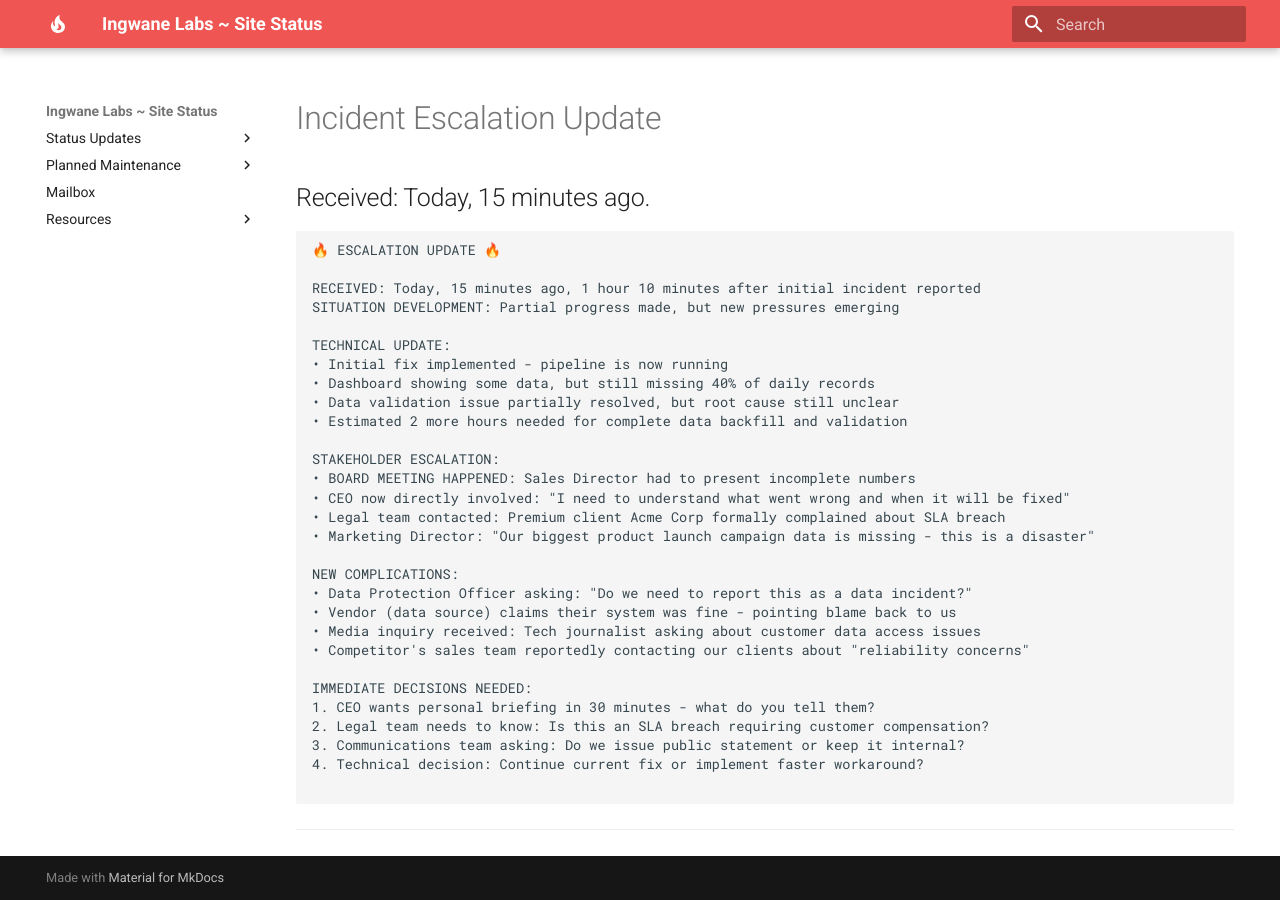
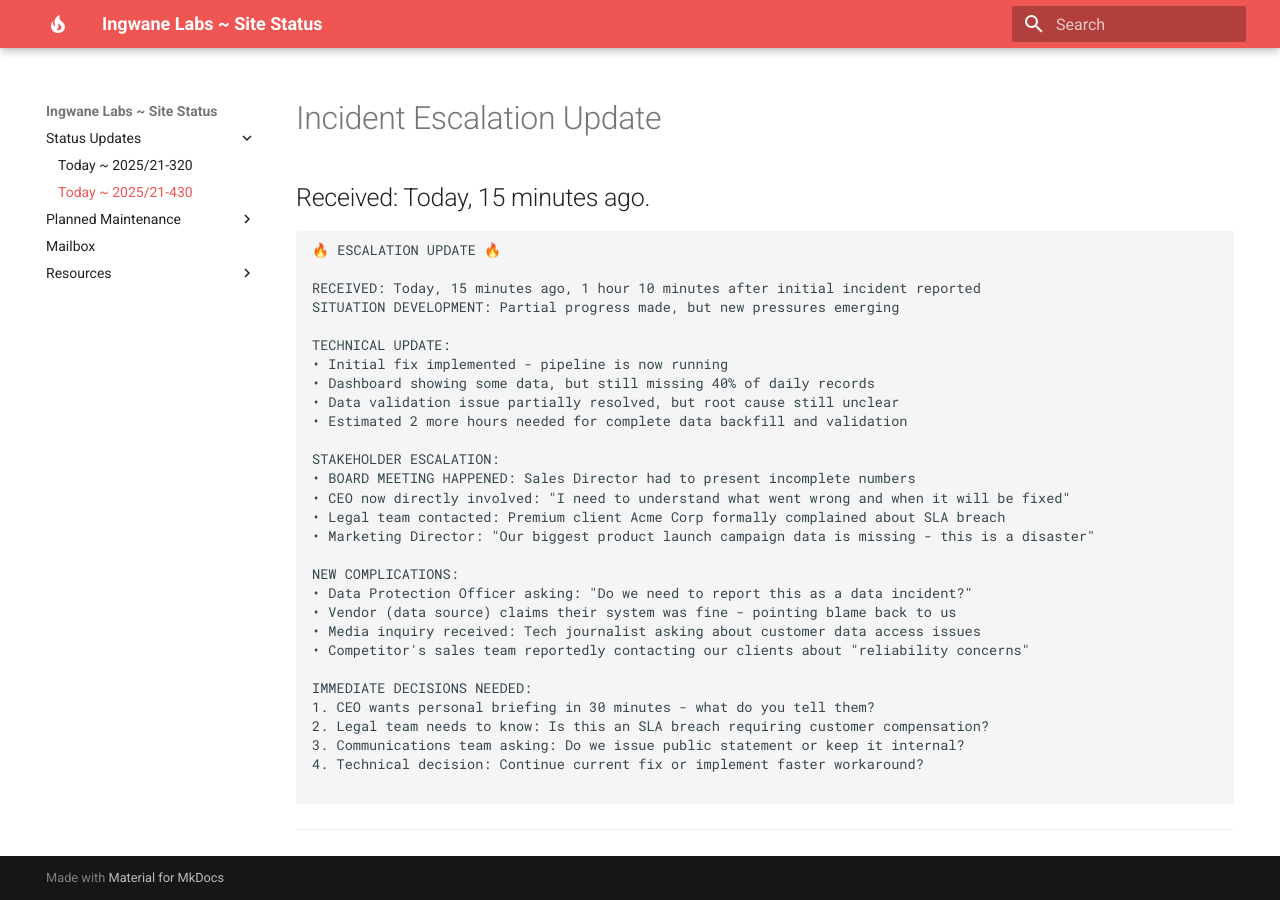
Before and after one commit to ingwanelabs/status, an MkDocs documentation site: the page built from docs/message-202521430.md, in a window 1280 px wide. Built offline with MkDocs 1.6.1 and Material for MkDocs 9.7.7, drawn with Linux system fonts in a browser that asks for light colours.

Commit message:
Add second incident

```diff
--- a/mkdocs.yml
+++ b/mkdocs.yml
@@ -5,10 +5,11 @@ dev_addr: '0.0.0.0:8000'
 # Navigation menu
 nav:
   - Status Updates:
-    - "Today": message-202521320.md
+    - "Today ~ 2025/21-320": message-202521320.md
+    - "Today ~ 2025/21-430": message-202521430.md
 
   - Planned Maintenance:
-    - "August 8, 2025": planned-20250908.md
+    - "December 8, 2025": planned-20251208.md
 
   - Mailbox: mailbox.md
 
@@ -18,7 +19,6 @@ nav:
 # Existing files but not in nav
 not_in_nav: |
   index.md
-  message-202521430.md
 
 # Theme
 theme:
```
Also changed, not shown: docs/planned-20251208.md (renamed from docs/planned-20250908.md).
